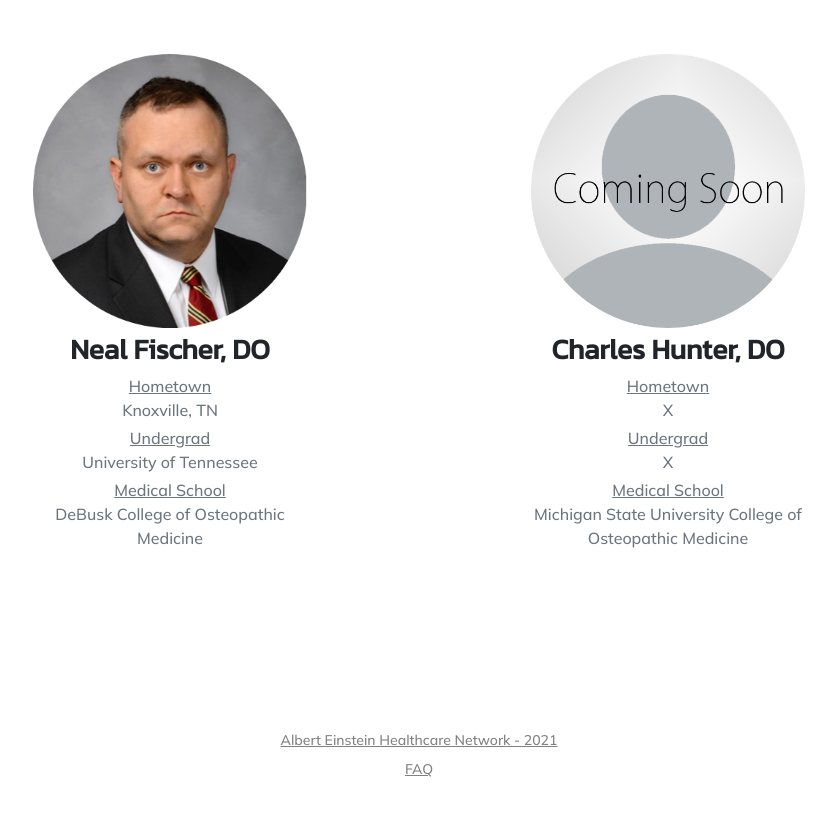
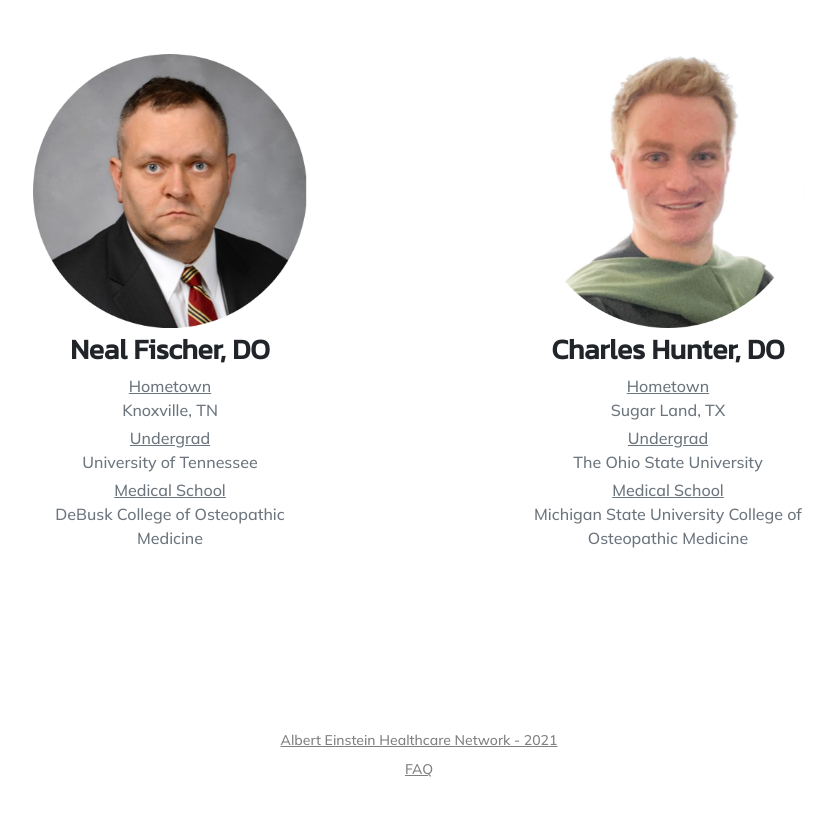
Before and after one commit to EMCM-EM/EMCM-EM.github.io, a plain HTML site: page Residents/residents.html in a window 1280 px wide. Shown: the part 2060-2876 px from the top of the page, without its empty margins (221-1057 px from the left). Drawn offline with nearby package versions, Linux system fonts and the light colour scheme.

Commit message:
Charlie Hunter photo added

```diff
--- a/Residents/residents.html
+++ b/Residents/residents.html
@@ -134,10 +134,10 @@
                                 </div>
                                 <div class="col-md-4 mb-5 mx-5">
                                     <div class="text-center krandomcard">
-                                        <img src="../assets/ResidentPhotos/BlankCircle.png" alt="Charles Hunter" class="img-thumbnail">
+                                        <img src="../assets/ResidentPhotos/CharlieCircle.png" alt="Charles Hunter" class="img-thumbnail">
                                         <h3 class="font-alt">Charles Hunter, DO</h3>
-                                        <p class="text-muted mb-1"><u>Hometown</u><br/>X</p>
-                                        <p class="text-muted mb-1"><u>Undergrad</u><br/>X</p>
+                                        <p class="text-muted mb-1"><u>Hometown</u><br/>Sugar Land, TX</p>
+                                        <p class="text-muted mb-1"><u>Undergrad</u><br/>The Ohio State University</p>
                                         <p class="text-muted mb-1"><u>Medical School</u><br/>Michigan State University College of Osteopathic Medicine</p>
                                     </div>
                                 </div>
```
Also changed, not shown: assets/ResidentPhotos/CharlieCircle.png (added).
